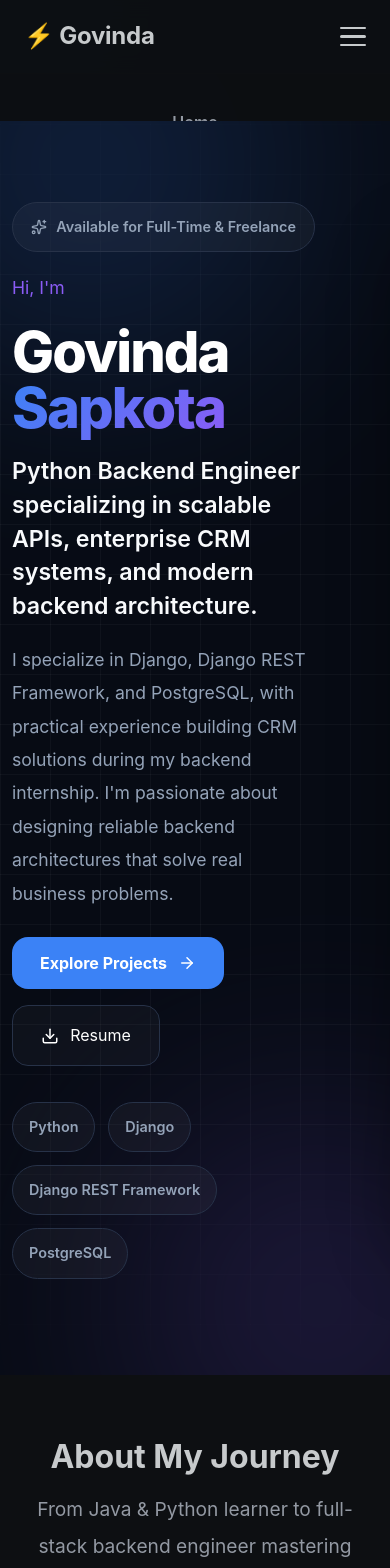
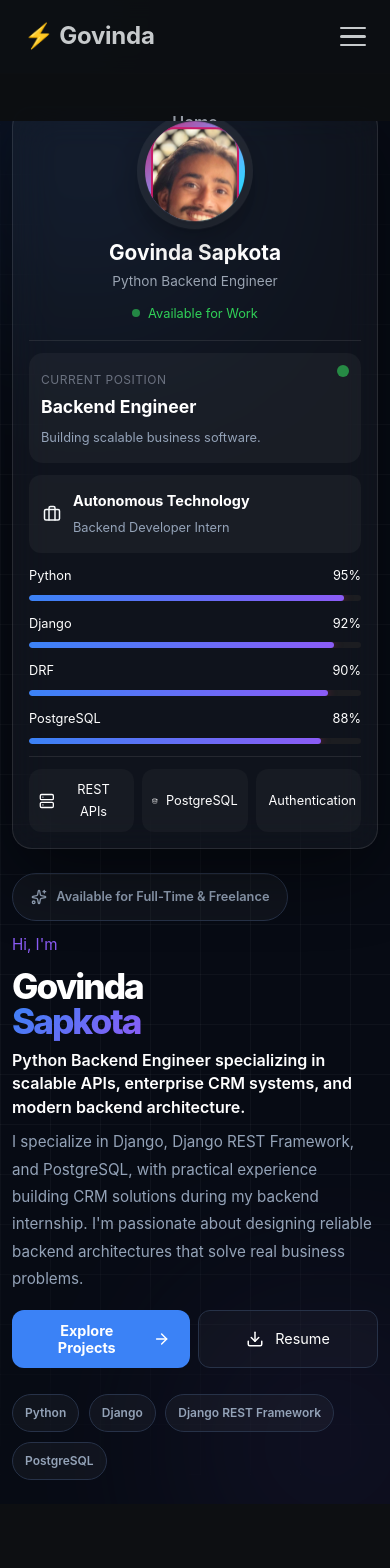
Before and after one commit to Govindaspkta/potfolio, a React (Vite) app: page / in a window 390 px wide. Shown: the top 1568 px of the page. Built offline with nearby package versions, Linux system fonts and the light colour scheme.

Commit message:
feat:responsive

```diff
--- a/src/components/hero/Hero.css
+++ b/src/components/hero/Hero.css
@@ -5,16 +5,16 @@
   display: flex;
   align-items: center;
   background: var(--bg-primary);
-  padding: 8rem 0 6rem;
+  padding: clamp(4rem, 10vw, 8rem) 0 clamp(3rem, 8vw, 6rem);
 }
 
 .hero-container {
   position: relative;
   z-index: 2;
   display: grid;
-  grid-template-columns: 1.1fr .9fr;
-  align-items: start;
-  gap: 5.5rem;
+  grid-template-columns: 1fr;
+  align-items: center;
+  gap: clamp(2rem, 5vw, 5.5rem);
 }
 
 /* Background */
@@ -35,11 +35,29 @@
   opacity: .18;
 }
 
-.hero-glow-1 { width: 420px; height: 420px; background: var(--primary); top: -120px; left: -120px; }
-.hero-glow-2 { width: 380px; height: 380px; background: var(--secondary); bottom: -120px; right: -120px; }
+.hero-glow-1 {
+  width: clamp(250px, 40vw, 420px);
+  height: clamp(250px, 40vw, 420px);
+  background: var(--primary);
+  top: -60px;
+  left: -60px;
+}
+
+.hero-glow-2 {
+  width: clamp(200px, 35vw, 380px);
+  height: clamp(200px, 35vw, 380px);
+  background: var(--secondary);
+  bottom: -60px;
+  right: -60px;
+}
 
 /* Left Side */
-.hero-left { display: flex; flex-direction: column; gap: 1.2rem; }
+.hero-left {
+  display: flex;
+  flex-direction: column;
+  gap: clamp(0.8rem, 2vw, 1.2rem);
+  order: 2;
+}
 
 .availability {
   display: inline-flex;
@@ -51,14 +69,18 @@
   background: rgba(255,255,255,.04);
   border: 1px solid var(--border);
   color: var(--text-secondary);
-  font-size: .9rem;
+  font-size: clamp(.8rem, 2vw, .9rem);
   font-weight: 600;
 }
 
-.hero-greeting { font-size: 1.1rem; color: var(--secondary); margin: 0; }
+.hero-greeting {
+  font-size: clamp(0.95rem, 2vw, 1.1rem);
+  color: var(--secondary);
+  margin: 0;
+}
 
 .hero-title {
-  font-size: clamp(3.5rem, 7vw, 5.8rem);
+  font-size: clamp(2.2rem, 8vw, 5.8rem);
   line-height: 1;
   font-weight: 800;
   color: white;
@@ -72,22 +94,23 @@
 }
 
 .hero-role {
-  font-size: 1.45rem;
+  font-size: clamp(1rem, 3vw, 1.45rem);
   max-width: 620px;
   line-height: 1.45;
   font-weight: 600;
+  color: white;
 }
 
 .hero-description {
   max-width: 650px;
-  font-size: 1.1rem;
-  line-height: 1.9;
+  font-size: clamp(0.95rem, 2.5vw, 1.1rem);
+  line-height: 1.8;
   color: var(--text-secondary);
 }
 
 .hero-buttons {
   display: flex;
-  gap: 1rem;
+  gap: clamp(0.6rem, 2vw, 1rem);
   margin-top: .5rem;
   flex-wrap: wrap;
 }
@@ -95,16 +118,17 @@
 .hero-btn-primary {
   display: flex;
   align-items: center;
+  justify-content: center;
   gap: .7rem;
-  padding: 16px 28px;
+  padding: clamp(12px, 2vw, 16px) clamp(20px, 3vw, 28px);
   border: none;
   cursor: pointer;
-  border-radius: 16px;
+  border-radius: 12px;
   background: var(--primary);
   color: white;
-  font-size: 1rem;
+  font-size: clamp(0.9rem, 2vw, 1rem);
   font-weight: 700;
-  transition: var(--transition);
+  transition: all 0.3s ease;
 }
 
 .hero-btn-primary:hover {
@@ -115,14 +139,16 @@
 .hero-btn-secondary {
   display: flex;
   align-items: center;
+  justify-content: center;
   gap: .7rem;
-  padding: 16px 28px;
-  border-radius: 16px;
+  padding: clamp(12px, 2vw, 16px) clamp(20px, 3vw, 28px);
+  border-radius: 12px;
   border: 1px solid var(--border);
   text-decoration: none;
   color: white;
   background: rgba(255,255,255,.03);
-  transition: var(--transition);
+  font-size: clamp(0.9rem, 2vw, 1rem);
+  transition: all 0.3s ease;
 }
 
 .hero-btn-secondary:hover {
@@ -134,19 +160,20 @@
 .hero-tech {
   display: flex;
   flex-wrap: wrap;
-  gap: .8rem;
+  gap: clamp(0.6rem, 1.5vw, 0.8rem);
   margin-top: 1rem;
 }
 
 .hero-tech span {
-  padding: .75rem 1rem;
+  padding: clamp(0.5rem, 1vw, 0.75rem) clamp(0.75rem, 2vw, 1rem);
   border-radius: 999px;
   background: rgba(255,255,255,.04);
   border: 1px solid var(--border);
-  font-size: .9rem;
+  font-size: clamp(0.75rem, 1.8vw, 0.9rem);
   font-weight: 600;
   color: var(--text-secondary);
-  transition: var(--transition);
+  transition: all 0.3s ease;
+  white-space: nowrap;
 }
 
 .hero-tech span:hover {
@@ -159,15 +186,16 @@
 .hero-dashboard {
   background: rgba(255,255,255,.035);
   border: 1px solid rgba(255,255,255,.1);
-  border-radius: 28px;
-  padding: 38px 34px;
+  border-radius: clamp(20px, 4vw, 28px);
+  padding: clamp(20px, 5vw, 38px);
   backdrop-filter: blur(20px);
   box-shadow: 0 25px 70px rgba(0,0,0,0.45), inset 0 1px 0 rgba(255,255,255,0.08);
   display: flex;
   flex-direction: column;
-  gap: 26px;
+  gap: clamp(16px, 3vw, 26px);
   height: fit-content;
-  margin-top: 20px;
+  width: 100%;
+  order: 1;
 }
 
 /* Profile Card */
@@ -176,19 +204,19 @@
   flex-direction: column;
   align-items: center;
   text-align: center;
-  padding-bottom: 26px;
+  padding-bottom: clamp(16px, 3vw, 26px);
   border-bottom: 1px solid rgba(255,255,255,.09);
 }
 
-/* Bigger Profile Image + Animation */
+/* Profile Image - FULLY RESPONSIVE */
 .profile-image {
-  width: 185px;
-  height: 185px;
+  width: clamp(120px, 30vw, 185px);
+  height: clamp(120px, 30vw, 185px);
   padding: 6px;
   border-radius: 9999px;
   background: linear-gradient(135deg, #c91b68, #809fff, #00f2ff);
-  margin-bottom: 22px;
-  box-shadow: 0 0 0 12px rgba(255,255,255,0.07), 0 25px 50px rgba(0,0,0,0.45);
+  margin-bottom: clamp(12px, 2vw, 22px);
+  box-shadow: 0 0 0 8px rgba(255,255,255,0.07), 0 15px 40px rgba(0,0,0,0.45);
   transition: all 0.5s cubic-bezier(0.23, 1, 0.32, 1);
   position: relative;
   overflow: hidden;
@@ -197,7 +225,7 @@
 
 .profile-image:hover {
   transform: scale(1.06) rotate(3deg);
-  box-shadow: 0 0 0 16px rgba(255,255,255,0.12), 0 30px 60px rgba(0,0,0,0.5);
+  box-shadow: 0 0 0 12px rgba(255,255,255,0.12), 0 20px 50px rgba(0,0,0,0.5);
 }
 
 .profile-image img {
@@ -205,46 +233,143 @@
   height: 100%;
   border-radius: 9999px;
   object-fit: cover;
-  border: 5px solid #16181d;
+  border: 4px solid #16181d;
   transition: transform 0.6s ease;
+  display: block;
 }
 
 .profile-image:hover img {
   transform: scale(1.08);
 }
 
-/* Float Animation */
 @keyframes floatProfile {
   0%, 100% { transform: translateY(0px) rotate(0deg); }
   50% { transform: translateY(-12px) rotate(1deg); }
 }
 
-.profile-card h2 { margin-top: 8px; font-size: 1.65rem; color: white; }
-.profile-card p { margin-top: 4px; font-size: .95rem; color: #9aa4b2; }
+.profile-card h2 {
+  margin-top: clamp(6px, 1vw, 8px);
+  font-size: clamp(1.3rem, 4vw, 1.65rem);
+  color: white;
+}
+
+.profile-card p {
+  margin-top: 4px;
+  font-size: clamp(0.85rem, 2vw, 0.95rem);
+  color: #9aa4b2;
+}
+
+.profile-status {
+  display: flex;
+  align-items: center;
+  gap: 8px;
+  justify-content: center;
+  margin-top: 8px;
+  font-size: clamp(0.8rem, 1.8vw, 0.9rem);
+  color: #30d158;
+}
+
+.profile-status span {
+  width: 8px;
+  height: 8px;
+  border-radius: 50%;
+  background: #30d158;
+  animation: pulse 2s infinite;
+}
+
+@keyframes pulse {
+  0%, 100% { opacity: 1; }
+  50% { opacity: 0.5; }
+}
+
+/* Dashboard Header */
+.dashboard-header {
+  display: flex;
+  justify-content: space-between;
+  align-items: flex-start;
+  gap: 16px;
+  padding: clamp(12px, 2vw, 16px);
+  background: rgba(255,255,255,.04);
+  border-radius: 14px;
+}
+
+.dashboard-header h3 {
+  margin: 0;
+  font-size: clamp(1.1rem, 3vw, 1.3rem);
+  color: white;
+}
+
+.dashboard-header p {
+  margin: 4px 0 0;
+  font-size: clamp(0.8rem, 2vw, 0.9rem);
+  color: var(--text-secondary);
+}
+
+.dashboard-label {
+  font-size: clamp(0.75rem, 1.8vw, 0.85rem);
+  color: #6b7280;
+  text-transform: uppercase;
+  letter-spacing: 0.5px;
+}
+
+.status-circle {
+  width: 12px;
+  height: 12px;
+  border-radius: 50%;
+  background: #30d158;
+  flex-shrink: 0;
+  animation: pulse 2s infinite;
+}
 
 /* Experience Card */
 .experience-card {
   display: flex;
-  gap: 18px;
-  padding: 20px;
+  gap: clamp(12px, 2vw, 18px);
+  padding: clamp(14px, 2vw, 20px);
   background: rgba(255,255,255,.04);
-  border-radius: 16px;
+  border-radius: 12px;
   align-items: center;
+  flex-wrap: wrap;
 }
 
 .experience-card div {
   display: flex;
   flex-direction: column;
-  gap: 8px;
+  gap: 4px;
 }
 
-.experience-card strong { color: white; }
-.experience-card span { color: var(--text-secondary); font-size: .9rem; }
+.experience-card strong {
+  color: white;
+  font-size: clamp(0.9rem, 2vw, 1rem);
+}
 
-/* Skills & Footer */
-.dashboard-skills { display: flex; flex-direction: column; gap: 16px; }
-.dashboard-skill-top { display: flex; justify-content: space-between; margin-bottom: 8px; font-size: .92rem; }
-.dashboard-progress { height: 8px; background: #1c1d21; border-radius: 999px; overflow: hidden; }
+.experience-card span {
+  color: var(--text-secondary);
+  font-size: clamp(0.8rem, 1.8vw, 0.9rem);
+}
+
+/* Skills */
+.dashboard-skills {
+  display: flex;
+  flex-direction: column;
+  gap: clamp(12px, 2vw, 16px);
+}
+
+.dashboard-skill-top {
+  display: flex;
+  justify-content: space-between;
+  margin-bottom: 8px;
+  font-size: clamp(0.8rem, 1.8vw, 0.92rem);
+  color: white;
+}
+
+.dashboard-progress {
+  height: 6px;
+  background: #1c1d21;
+  border-radius: 999px;
+  overflow: hidden;
+}
+
 .dashboard-progress-fill {
   height: 100%;
   background: linear-gradient(90deg, var(--primary), var(--secondary));
@@ -252,10 +377,13 @@
   box-shadow: 0 0 8px rgba(201, 27, 104, 0.5);
 }
 
+/* Footer Stats */
 .dashboard-footer {
   display: grid;
-  grid-template-columns: repeat(3, 1fr);
-  gap: 12px;
+  grid-template-columns: repeat(auto-fit, minmax(100px, 1fr));
+  gap: clamp(8px, 2vw, 12px);
+  padding-top: clamp(12px, 2vw, 16px);
+  border-top: 1px solid rgba(255,255,255,.09);
 }
 
 .dashboard-footer div {
@@ -263,8 +391,109 @@
   gap: 8px;
   align-items: center;
   justify-content: center;
-  padding: 14px;
-  border-radius: 14px;
+  padding: clamp(10px, 2vw, 14px);
+  border-radius: 12px;
   background: rgba(255,255,255,.03);
-  font-size: .9rem;
+  font-size: clamp(0.8rem, 1.8vw, 0.9rem);
+  color: white;
+  transition: all 0.3s ease;
+  text-align: center;
 }
+
+.dashboard-footer div:hover {
+  background: rgba(255,255,255,.08);
+  transform: translateY(-2px);
+}
+
+/* TABLET - 768px and below */
+@media (max-width: 768px) {
+  .hero {
+    padding: 3rem 0 2rem;
+  }
+
+  .hero-container {
+    gap: 2rem;
+  }
+
+  .hero-left {
+    gap: 0.8rem;
+  }
+
+  .hero-glow-1 { top: -40px; left: -40px; }
+  .hero-glow-2 { bottom: -40px; right: -40px; }
+}
+
+/* MOBILE - 480px and below */
+@media (max-width: 480px) {
+  .hero {
+    min-height: auto;
+    padding: 2rem 0 1.5rem;
+  }
+
+  .hero-container {
+    gap: 1.5rem;
+  }
+
+  .hero-left {
+    gap: 0.6rem;
+  }
+
+  .hero-dashboard {
+    padding: clamp(16px, 4vw, 24px);
+    gap: 12px;
+  }
+
+  .hero-buttons {
+    gap: 0.5rem;
+    width: 100%;
+  }
+
+  .hero-btn-primary,
+  .hero-btn-secondary {
+    flex: 1;
+    min-height: 44px;
+  }
+
+  .hero-tech span {
+    font-size: 0.75rem;
+    padding: 0.5rem 0.75rem;
+  }
+
+  .profile-image {
+    width: clamp(100px, 25vw, 140px);
+    height: clamp(100px, 25vw, 140px);
+  }
+
+  .dashboard-footer {
+    grid-template-columns: repeat(auto-fit, minmax(80px, 1fr));
+  }
+
+  .glow-1, .glow-2 {
+    display: none;
+  }
+}
+
+/* EXTRA SMALL - 320px */
+@media (max-width: 320px) {
+  .hero-title {
+    font-size: 1.8rem;
+  }
+
+  .hero-buttons {
+    flex-direction: column;
+  }
+
+  .hero-btn-primary,
+  .hero-btn-secondary {
+    width: 100%;
+  }
+
+  .hero-tech {
+    gap: 0.4rem;
+  }
+
+  .hero-tech span {
+    padding: 0.4rem 0.6rem;
+    font-size: 0.7rem;
+  }
+}
```
